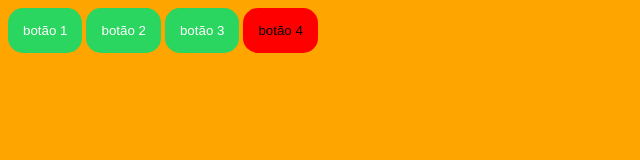
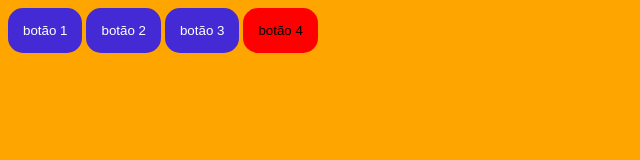
Before and after one commit to kelvi-ribeiro/udemy-front-end-morderno, a website: page src/botao.html in a window 1280 px wide. Shown: the whole page, without its empty margins (0-640 px from the left). Drawn offline with Linux system fonts and the light colour scheme.

Commit message:
Aula 24. Apredendo a monitorar os arquivos para gerar css automaticamente

```diff
--- a/src/sass/botao.scss
+++ b/src/sass/botao.scss
@@ -6,7 +6,7 @@ body{
 
 body .botao-primary{
     color:white;
-    background: #2ad560;
+    background: #442ad5;
 }
 @mixin botao {
     display: inline-block;
```
Also changed, not shown: src/css/botao.css.
